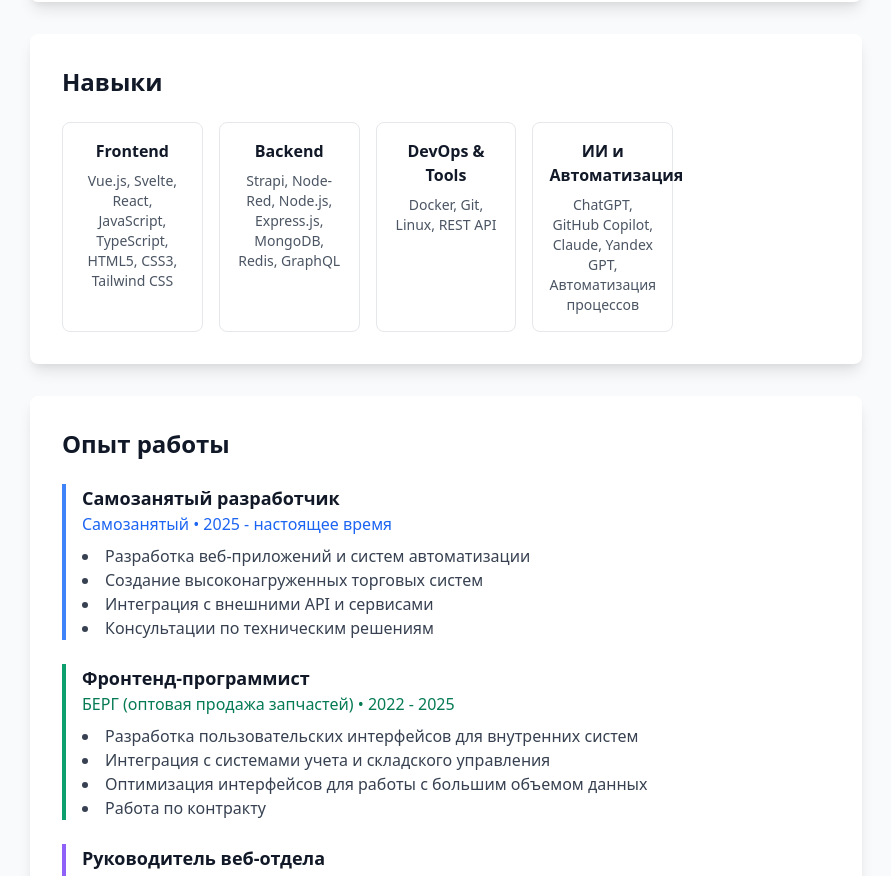
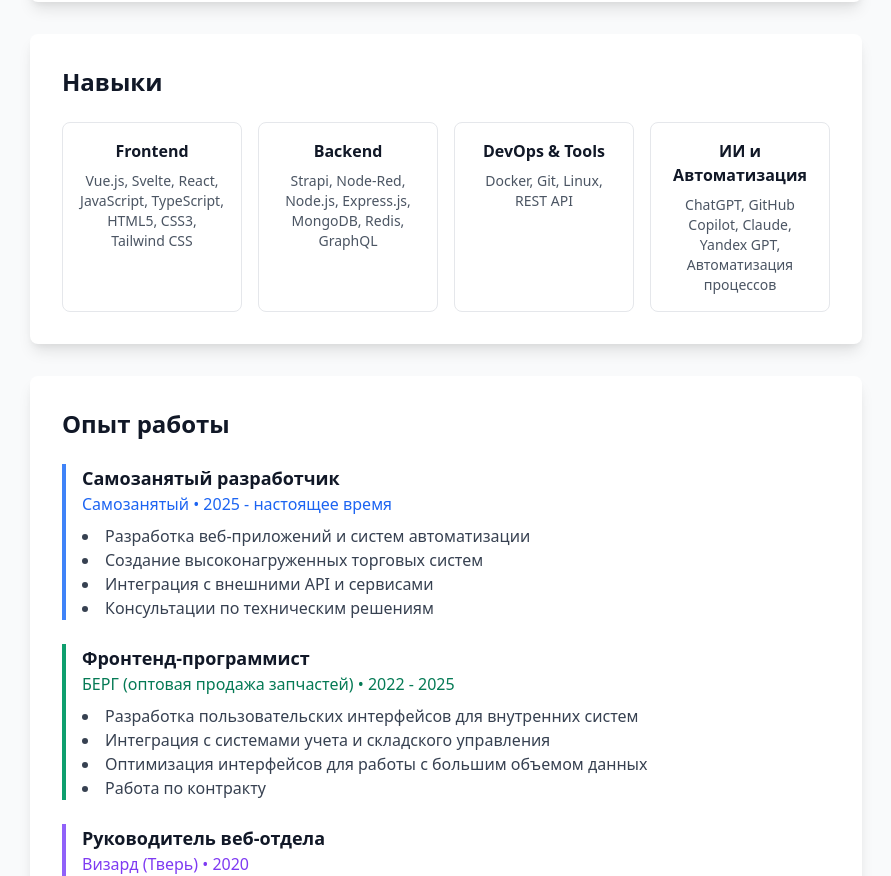
Before and after one commit to ti-rudin/resume.rudin.ru, a Vue app: page / in a window 1280 px wide. Shown: the part 842-1718 px from the top of the page, without its empty margins (194-1085 px from the left). Built offline with nearby package versions, Linux system fonts and the light colour scheme.

Commit message:
Adjust skills grid to 4 columns on large screens
Changed lg:grid-cols-5 to lg:grid-cols-4 in the Skills section of Home.vue to improve layout responsiveness and spacing.

```diff
--- a/src/views/Home.vue
+++ b/src/views/Home.vue
@@ -65,7 +65,7 @@
     <!-- Skills -->
     <div class="bg-white dark:bg-gray-800 rounded-lg shadow-lg p-8 mb-8">
       <h2 class="text-2xl font-bold text-gray-900 dark:text-white mb-6">Навыки</h2>
-      <div class="grid grid-cols-1 md:grid-cols-2 lg:grid-cols-5 gap-4">
+      <div class="grid grid-cols-1 md:grid-cols-2 lg:grid-cols-4 gap-4">
         <div class="text-center p-4 border border-gray-200 dark:border-gray-600 rounded-lg">
           <h3 class="font-semibold text-gray-900 dark:text-white">Frontend</h3>
           <p class="text-sm text-gray-600 dark:text-gray-400 mt-2">
```
